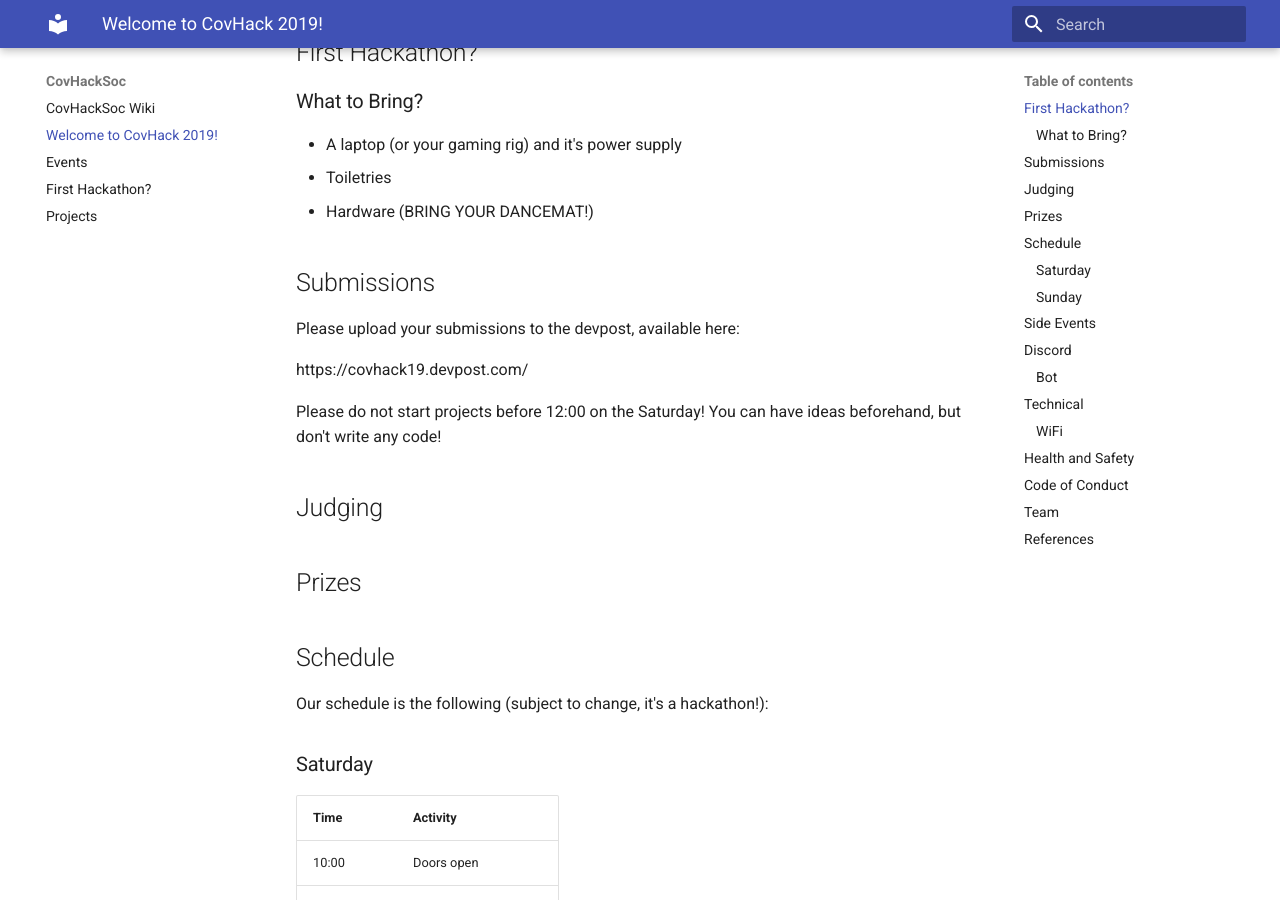
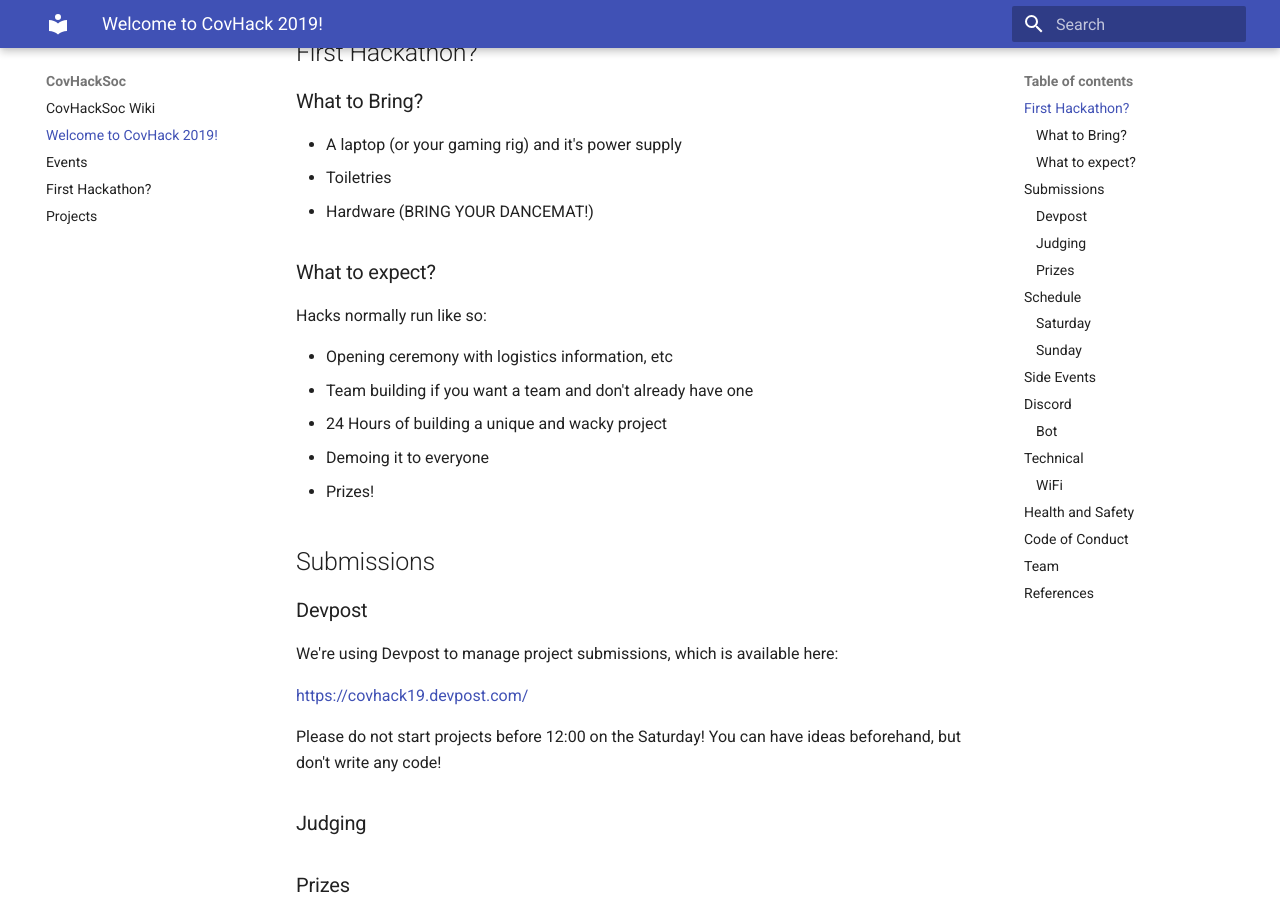
Before and after one commit to CovHackSoc/wiki.covhack.org, an MkDocs documentation site: the page built from docs/covhack2019.md, in a window 1280 px wide and 900 px high, scrolled down 236 px. Built offline with MkDocs 1.6.1 and Material for MkDocs 9.7.7, drawn with Linux system fonts in a browser that asks for light colours.

Commit message:
Improvements (Restructuring + typo corrections)

```diff
--- a/docs/covhack2019.md
+++ b/docs/covhack2019.md
@@ -10,17 +10,29 @@ Welcome to CovHack! We hope you build some great projects this weekend! Here is
 * Toiletries
 * Hardware (BRING YOUR DANCEMAT!)
 
+### What to expect?
+
+Hacks normally run like so:
+
+* Opening ceremony with logistics information, etc
+* Team building if you want a team and don't already have one
+* 24 Hours of building a unique and wacky project
+* Demoing it to everyone
+* Prizes!
+
 ## Submissions
 
-Please upload your submissions to the devpost, available here:
+### Devpost
 
-https://covhack19.devpost.com/
+We're using Devpost to manage project submissions, which is available here:
+
+<a href="https://covhack19.devpost.com/">https://covhack19.devpost.com/</a>
 
 Please do not start projects before 12:00 on the Saturday! You can have ideas beforehand, but don't write any code!
 
-## Judging
+### Judging
 
-## Prizes
+### Prizes
 
 ## Schedule
 
```
